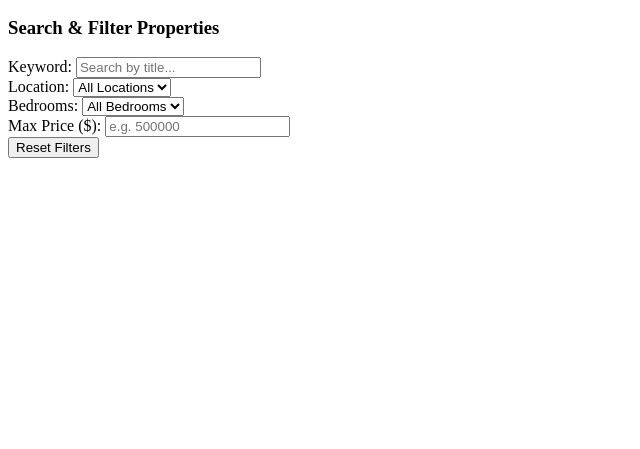
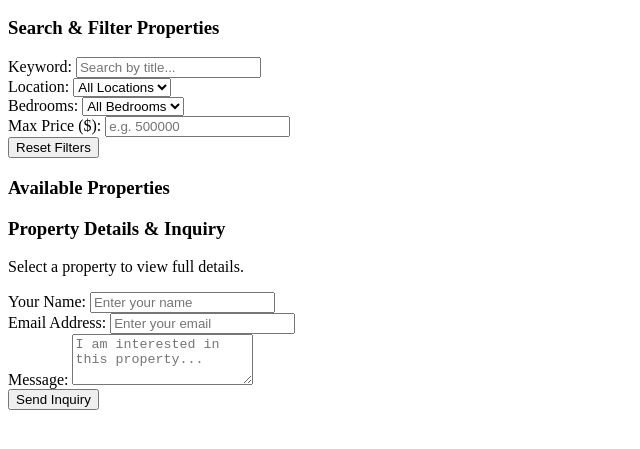
Before and after one commit to syeddanish-in/PropertyFinder, a plain HTML site: page index.html in a window 1280 px wide. Shown: the part 123-572 px from the top of the page, without its empty margins (0-640 px from the left). Drawn offline with Linux system fonts and the light colour scheme.

Commit message:
Add property listings container and contact inquiry form HTML skeleton

```diff
--- a/index.html
+++ b/index.html
@@ -64,6 +64,53 @@
     </div>
   </section>
 
+  <!-- Property Listings Section -->
+  <section id="properties">
+    <h3>Available Properties</h3>
+
+    <!-- Status Messages (controlled by jQuery later) -->
+    <p id="loading-msg" style="display: none;">Loading properties...</p>
+    <p id="error-msg" style="display: none;">Error: Could not load properties.</p>
+    <p id="no-results-msg" style="display: none;">No properties match your filters.</p>
+
+    <!-- Empty Container: jQuery will inject property cards here -->
+    <div id="property-list"></div>
+  </section>
+
+  <!-- Property Details & Inquiry Section (will become a Bootstrap Modal later) -->
+  <section id="contact">
+    <h3>Property Details & Inquiry</h3>
+
+    <!-- Selected Property Info (filled by jQuery when user clicks a property) -->
+    <div id="modal-details">
+      <p>Select a property to view full details.</p>
+    </div>
+
+    <!-- Client-Side Validated Inquiry Form -->
+    <form id="inquiry-form" novalidate>
+      <div>
+        <label for="user-name">Your Name:</label>
+        <input type="text" id="user-name" placeholder="Enter your name">
+        <span id="name-error" style="color: red;"></span>
+      </div>
+
+      <div>
+        <label for="user-email">Email Address:</label>
+        <input type="email" id="user-email" placeholder="Enter your email">
+        <span id="email-error" style="color: red;"></span>
+      </div>
+
+      <div>
+        <label for="user-message">Message:</label>
+        <textarea id="user-message" rows="3" placeholder="I am interested in this property..."></textarea>
+        <span id="message-error" style="color: red;"></span>
+      </div>
+
+      <button type="submit">Send Inquiry</button>
+      <p id="form-success" style="color: green; display: none;">Thank you! Your inquiry has been sent.</p>
+    </form>
+  </section>
+
 </body>
 
 </html>
```
